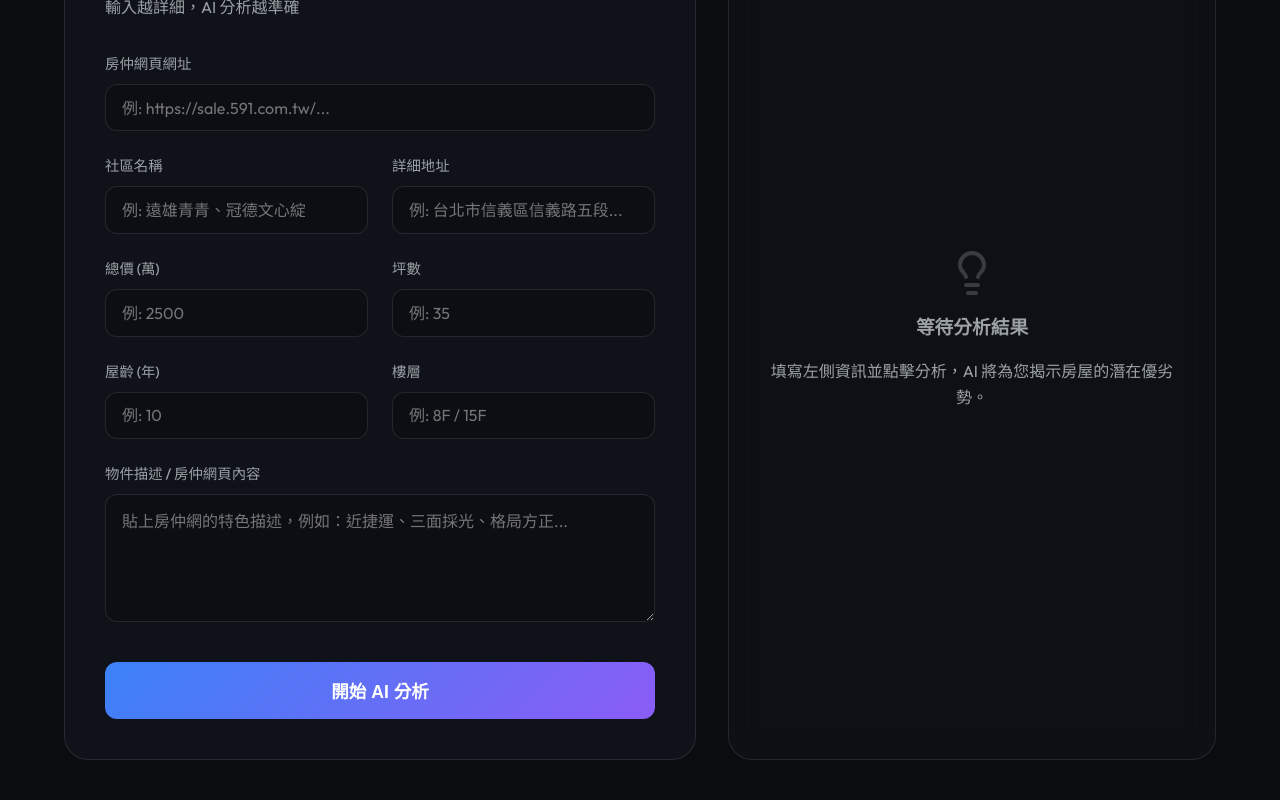
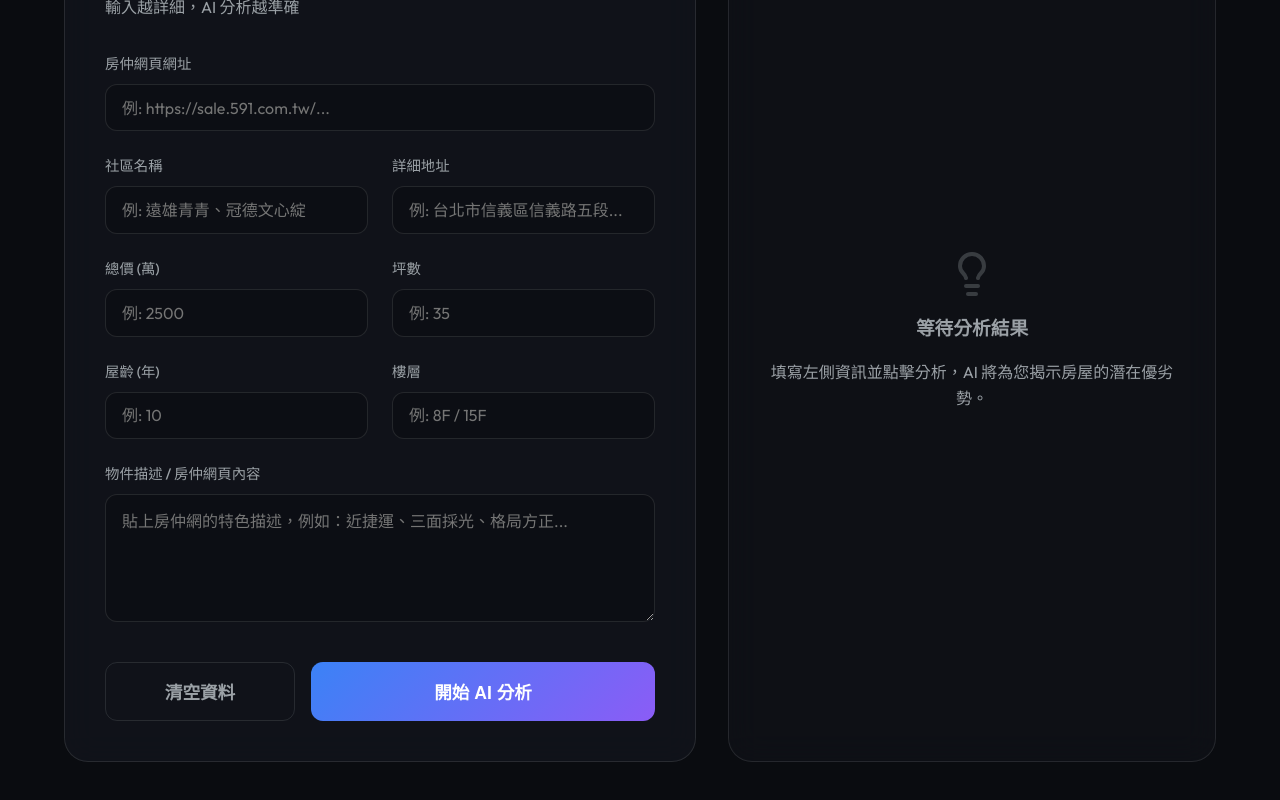
Before and after one commit to lilikoko70725/house-hunter, a Next.js app: page /analyze in a window 1280 px wide. Shown: the part 248-1048 px from the top of the page. Built offline with nearby package versions, Linux system fonts and the light colour scheme.

Commit message:
feat: 新增清空資料按鈕

```diff
--- a/src/app/analyze/page.js
+++ b/src/app/analyze/page.js
@@ -69,6 +69,23 @@ export default function AnalyzePage() {
 
   const handleChange = (e) => {
     setFormData({ ...formData, [e.target.name]: e.target.value });
+  };
+
+  const handleClear = () => {
+    if (window.confirm('確定要清空所有已填寫的內容嗎？')) {
+      const emptyData = {
+        url: '',
+        communityName: '',
+        address: '',
+        price: '',
+        size: '',
+        age: '',
+        floor: '',
+        description: ''
+      };
+      setFormData(emptyData);
+      sessionStorage.removeItem('house_hunter_analyze_draft');
+    }
   };
 
   const performAnalysis = async (dataToSubmit) => {
@@ -251,9 +268,14 @@ export default function AnalyzePage() {
                 ></textarea>
               </div>
 
-              <button type="submit" className={styles.submitBtn} disabled={loading}>
-                {loading ? <><Loader2 className={styles.spinner} /> 分析中...</> : '開始 AI 分析'}
-              </button>
+              <div className={styles.buttonGroup}>
+                <button type="button" className={styles.clearBtn} onClick={handleClear} disabled={loading}>
+                  清空資料
+                </button>
+                <button type="submit" className={styles.submitBtn} disabled={loading}>
+                  {loading ? <><Loader2 className={styles.spinner} /> 分析中...</> : '開始 AI 分析'}
+                </button>
+              </div>
             </form>
           </div>
 
--- a/src/app/analyze/page.module.css
+++ b/src/app/analyze/page.module.css
@@ -107,7 +107,14 @@
   box-shadow: 0 0 0 2px rgba(59, 130, 246, 0.2);
 }
 
+.buttonGroup {
+  display: flex;
+  gap: 1rem;
+  margin-top: 1rem;
+}
+
 .submitBtn {
+  flex: 2;
   background: var(--accent-gradient);
   color: white;
   border: none;
@@ -121,7 +128,6 @@
   align-items: center;
   gap: 0.5rem;
   transition: all 0.3s;
-  margin-top: 1rem;
 }
 
 .submitBtn:hover:not(:disabled) {
@@ -131,6 +137,33 @@
 
 .submitBtn:disabled {
   opacity: 0.7;
+  cursor: not-allowed;
+}
+
+.clearBtn {
+  flex: 1;
+  background: transparent;
+  color: var(--text-muted);
+  border: 1px solid var(--border-glass);
+  padding: 1rem;
+  border-radius: 12px;
+  font-size: 1.1rem;
+  font-weight: 600;
+  cursor: pointer;
+  transition: all 0.3s;
+  display: flex;
+  justify-content: center;
+  align-items: center;
+}
+
+.clearBtn:hover:not(:disabled) {
+  background: rgba(239, 68, 68, 0.1);
+  color: #ef4444;
+  border-color: rgba(239, 68, 68, 0.3);
+}
+
+.clearBtn:disabled {
+  opacity: 0.5;
   cursor: not-allowed;
 }
 
@@ -365,6 +398,9 @@
   .row {
     flex-direction: column;
     gap: 1rem;
+  }
+  .buttonGroup {
+    flex-direction: column-reverse;
   }
 }
 
```
